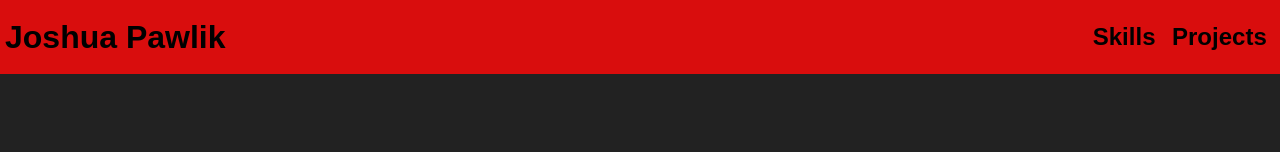
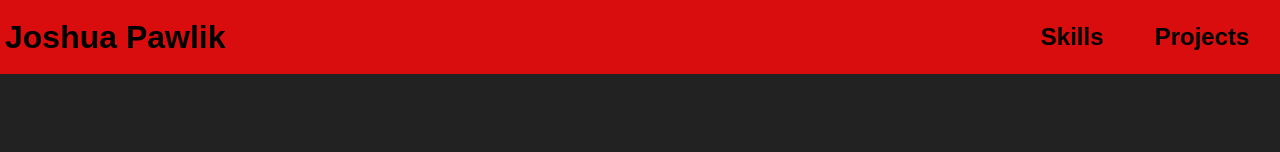
Before and after one commit to Joshawesome12/portfolio, a React app: page / in a window 1280 px wide. Shown: the top 152 px of the page. Built offline with nearby package versions, Linux system fonts and the light colour scheme; grey boxes are pictures that could not be loaded.

Commit message:
Improves Navbar Scaling

```diff
--- a/src/App.sass
+++ b/src/App.sass
@@ -319,6 +319,16 @@ $theme-red: rgb(217, 13, 13)
   width: 100px
   height: 5px
 
+.line-red
+  background: $theme-red
+  width: 100px
+  height: 5px
+
+.line-white
+  background: white
+  width: 100px
+  height: 5px
+
 .navbar
   width: auto
   height: 8vh
@@ -334,7 +344,8 @@ $theme-red: rgb(217, 13, 13)
 
   .links
     height: 100%
-    width: 15%
+    // width: 30%
+    width: auto
     margin: 0
     // background-color: white
     display: flex
@@ -347,6 +358,8 @@ $theme-red: rgb(217, 13, 13)
       text-decoration: none
       font-size: 1.5em
       font-weight: 800
+      padding-left: 2vw
+      padding-right: 2vw
       &:hover
         color: white
 
```
Also changed, not shown: 1 other file (tests, documents, lock files or other folders).
